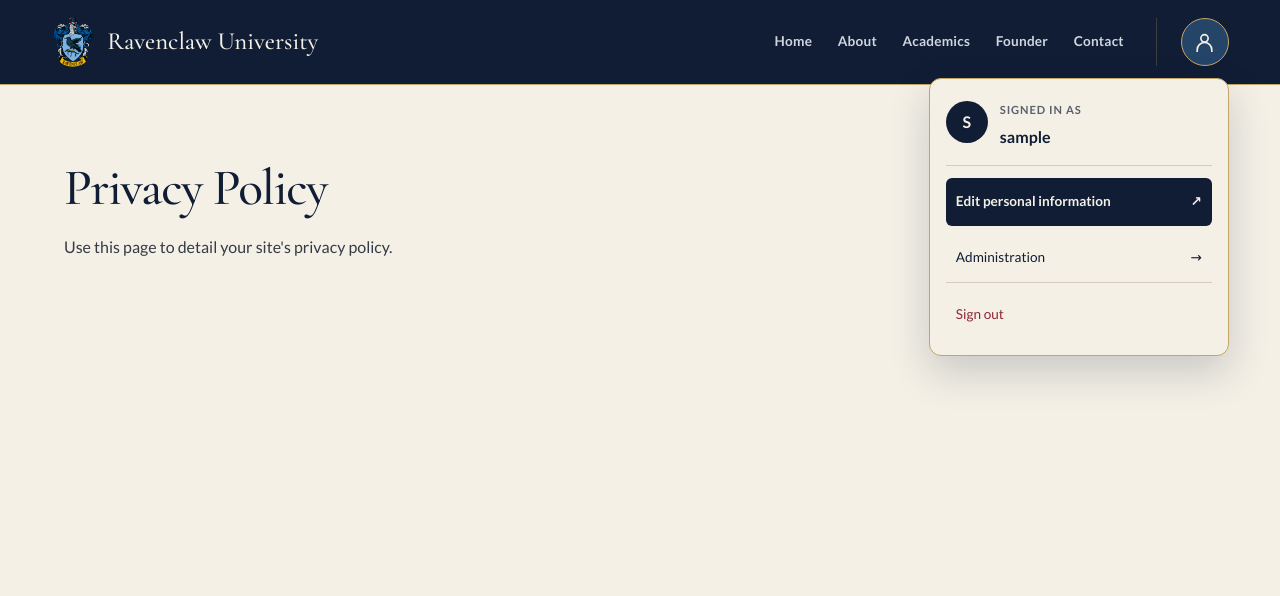
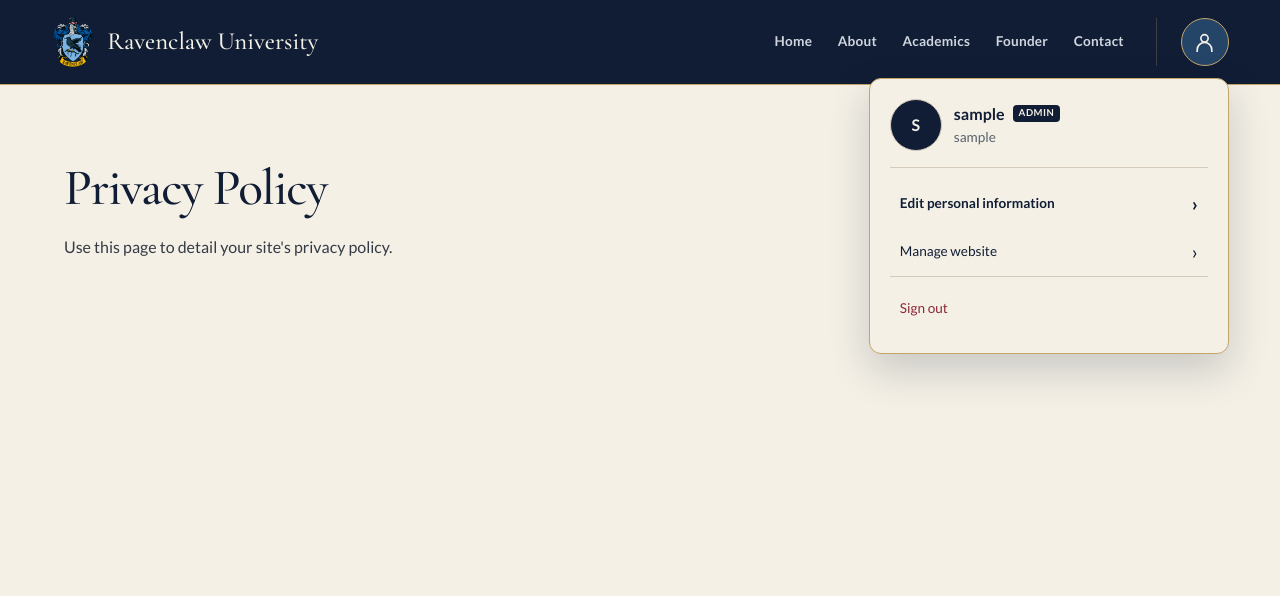
Before and after one commit to Pixyz-bit/Ravenclaw-University, an ASP.NET Core app: page /Home/Privacy in a window 1280 px wide, after a click that opens the changed part. Shown: the top 596 px of the page. Run offline with ASP.NET Core 8, Linux system fonts and the light colour scheme; the visitor is signed in with stand-in values (Sample User, id 1); style sheets or scripts are compiled from the project's sources.

Commit message:
Match account menu to profile reference with inline admin badge

```diff
--- a/241611JalopFinalQuiz2/Styles/components/navigation.css
+++ b/241611JalopFinalQuiz2/Styles/components/navigation.css
@@ -120,21 +120,25 @@ html:has(.portal-header) {
 }
 
 .account-dropdown {
-    @apply absolute z-20 right-0 [top:calc(100%_+_12px)] w-[300px] [max-width:calc(100vw_-_40px)] p-[16px] bg-ivory rounded-[12px] [border:1px_solid_var(--color-gold)] [box-shadow:0_16px_40px_#101d3430];
+    @apply absolute z-20 right-0 [top:calc(100%_+_12px)] w-[360px] [max-width:calc(100vw_-_40px)] p-[20px] bg-ivory rounded-[12px] [border:1px_solid_var(--color-gold)] [box-shadow:0_16px_40px_#101d3430];
 }
 
 .account-dropdown-name {
-    @apply block text-navy text-[1rem] [overflow-wrap:anywhere] mt-[3px];
+    @apply block text-navy text-[1rem] leading-[1.35] [overflow-wrap:anywhere];
 }
 .account-dropdown-identity { @apply flex items-center gap-[12px] pb-[16px] mb-[12px] [border-bottom:1px_solid_var(--color-line)]; }
-.account-dropdown-caption { @apply text-muted text-[.7rem] font-bold uppercase tracking-[.08em]; }
-.account-menu-avatar { @apply grid place-items-center w-[42px] h-[42px] shrink-0 rounded-full bg-navy text-ivory font-bold text-[1rem]; }
+.account-menu-person { @apply min-w-0 flex-1; }
+.account-menu-name-row { @apply flex items-center gap-[8px]; }
+.account-menu-name-row strong { @apply min-w-0; }
+.account-menu-role { @apply shrink-0 bg-navy text-ivory uppercase text-[.6rem] leading-[1.3] font-bold tracking-[.05em] px-[6px] py-[2px] rounded-[4px]; }
+.account-menu-username { @apply block text-muted text-[.85rem] leading-[1.5] mt-[3px] [overflow-wrap:anywhere]; }
+.account-menu-avatar { @apply grid place-items-center w-[52px] h-[52px] shrink-0 rounded-full bg-navy text-ivory font-bold text-[1rem] object-cover [border:1px_solid_var(--color-line)]; }
 
 .account-dropdown a,.account-dropdown button {
     @apply flex items-center justify-between gap-[12px] w-full min-h-[48px] [border:0] [padding:12px_10px] text-navy no-underline bg-transparent cursor-pointer text-left text-[.85rem] rounded-[6px];
 }
-.account-dropdown .account-profile-link { @apply bg-navy text-ivory font-bold mb-[8px]; }
-.account-dropdown .account-profile-link:hover { @apply bg-blue text-ivory; }
+.account-dropdown .account-profile-link { @apply font-bold; }
+.account-dropdown a > span { @apply text-[1.2rem] leading-none; }
 .account-dropdown form { @apply mt-[8px] pt-[8px] [border-top:1px_solid_var(--color-line)]; }
 .account-dropdown form button { @apply text-error; }
 
--- /dev/null
+++ b/241611JalopFinalQuiz2/Views/Shared/_AccountMenuIdentity.cshtml
@@ -0,0 +1,10 @@
+@model AccountMenuViewModel
+<div class="account-dropdown-identity">
+    @if (!string.IsNullOrWhiteSpace(Model.ProfileImage) && SafeImageAttribute.IsSafeImage(Model.ProfileImage))
+    { <img class="account-menu-avatar" src="@Model.ProfileImage" alt="" /> }
+    else { <span class="account-menu-avatar" aria-hidden="true">@Model.Initials</span> }
+    <div class="account-menu-person">
+        <div class="account-menu-name-row"><strong class="account-dropdown-name">@Model.DisplayName</strong>@if (User.IsInRole("Admin")) { <span class="account-menu-role">Admin</span> }</div>
+        <span class="account-menu-username">@Model.Username</span>
+    </div>
+</div>
--- a/241611JalopFinalQuiz2/Views/Shared/_Layout.cshtml
+++ b/241611JalopFinalQuiz2/Views/Shared/_Layout.cshtml
@@ -30,9 +30,9 @@
             <details class="account-menu">
                 <summary aria-label="Account options"><svg viewBox="0 0 24 24" width="25" height="25" fill="none" stroke="currentColor" stroke-width="1.6" aria-hidden="true"><circle cx="12" cy="8" r="3.5" /><path d="M5 21v-2a7 7 0 0 1 14 0v2" /></svg></summary>
                 <div class="account-dropdown">
-                    <div class="account-dropdown-identity"><span class="account-menu-avatar" aria-hidden="true">@(string.IsNullOrWhiteSpace(User.Identity?.Name) ? "?" : System.Globalization.StringInfo.GetNextTextElement(User.Identity.Name).ToUpperInvariant())</span><div><span class="account-dropdown-caption">Signed in as</span><strong class="account-dropdown-name">@User.Identity?.Name</strong></div></div>
-                    <a class="account-profile-link" asp-controller="Profile" asp-action="Index">Edit personal information <span aria-hidden="true">↗</span></a>
-                    @if (User.IsInRole("Admin")) { <a asp-controller="Admin" asp-action="Index">Administration <span aria-hidden="true">→</span></a> }
+                    <partial name="_AccountMenuIdentity" model="@(Context.Items[typeof(AccountMenuViewModel)] as AccountMenuViewModel ?? new AccountMenuViewModel(User.Identity?.Name ?? "Account", User.Identity?.Name ?? "", null))" />
+                    <a class="account-profile-link" asp-controller="Profile" asp-action="Index">Edit personal information <span aria-hidden="true">›</span></a>
+                    @if (User.IsInRole("Admin")) { <a asp-controller="Admin" asp-action="Index">Manage website <span aria-hidden="true">›</span></a> }
                     <form asp-controller="Account" asp-action="Logout" method="post"><button type="submit">Sign out</button></form>
                 </div>
             </details>
```
Also changed, not shown: 241611JalopFinalQuiz2/Security/UniversityCookieEvents.cs (+9 -1 lines), 241611JalopFinalQuiz2/ViewModels/AccountMenuViewModel.cs (added, +9 -0 lines), DESIGN.md (+4 -0 lines), docs/ARCHITECTURE.md (+6 -0 lines), docs/DESIGN.md (+7 -3 lines), docs/STATUS.md (+13 -0 lines), 1 other file.
